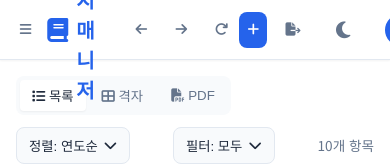
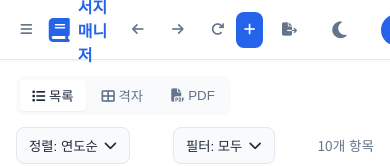
Before and after one commit to Edu-bro/paper, a plain HTML site: page index.html in a window 390 px wide. Shown: the top 166 px of the page. Drawn offline with Linux system fonts and the light colour scheme.

Commit message:
Enhance logo styling for mobile responsiveness
Added responsive styling for logo on mobile devices and updated the logo text to include a class.

```diff
--- a/index.html
+++ b/index.html
@@ -112,6 +112,9 @@
             font-size: 1.25rem;
             color: var(--primary-color);
         }
+                @media (max-width: 768px){
+            .logo { font-size: 1rem; }   /* 모바일에서 '서지매니저'만 작아짐 (아이콘은 .logo i가 따로라 영향 거의 없음) */
+        }
 
         .logo i {
             font-size: 1.5rem;
@@ -1041,7 +1044,7 @@
                 </button>
                 <div class="logo">
                     <i class="fas fa-book"></i>
-                    <span>서지매니저</span>
+                    <span class="brand">서지매니저</span>
                 </div>
                 <div class="nav-buttons">
                     <button class="btn-icon" title="뒤로" id="backBtn">
```
